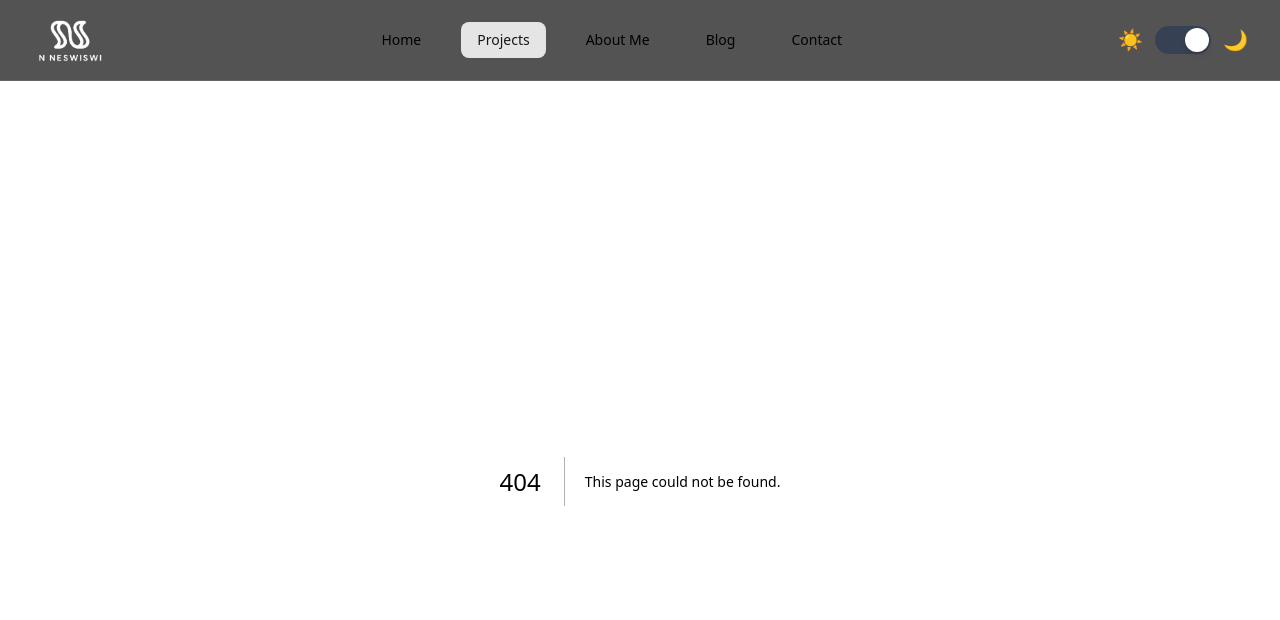
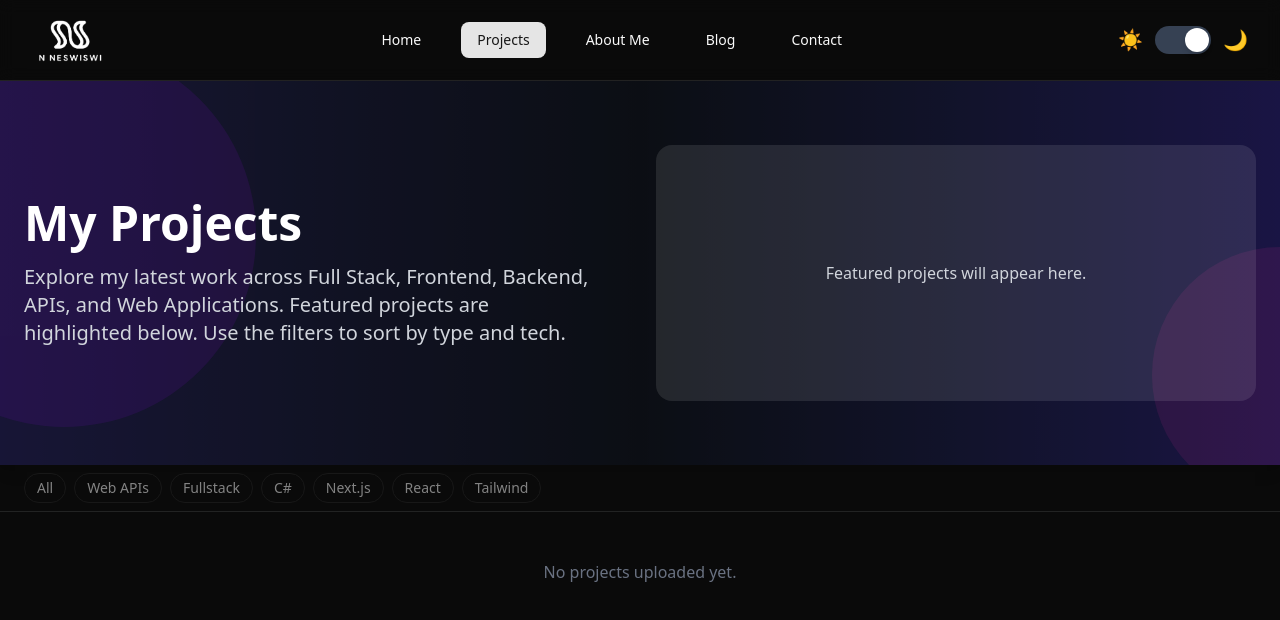
Before and after one commit to 23026475/N-Neswiswi, a Next.js app in the folder ndivhuwo-portfolio/: page /projects in a window 1280 px wide. Before the commit this address had no page. Shown: the top 620 px of the page. Built offline with nearby package versions, Linux system fonts and the light colour scheme.

Commit message:
Add updated ProjectsPage layout and related components

```diff
--- /dev/null
+++ b/ndivhuwo-portfolio/app/projects/ProjectContent.tsx
@@ -0,0 +1,49 @@
+"use client";
+
+import ProjectCard from "@/components/ProjectCard";
+import HeroSlideshow from "@/components/HeroSlideshow";
+import ProjectFilters from "@/components/ProjectFilters";
+import { Project } from "@/lib/fetchProjects";
+
+type Props = { projects: Project[] };
+
+export default function ProjectContent({ projects }: Props) {
+  const featuredProjects = projects.filter(p => p.featured);
+
+  return (
+    <section className="px-4 sm:px-8 py-16 max-w-5xl mx-auto flex flex-col gap-12">
+      {/* Hero Slideshow */}
+      {featuredProjects.length > 0 && (
+        <HeroSlideshow
+          slides={featuredProjects.map(({ title, shortDescription, thumbnail, tech, demoLink, githubLink }) => ({
+            title,
+            subtitle: shortDescription,
+            thumbnail,
+            tech,
+            demoUrl: demoLink,
+            githubUrl: githubLink,
+          }))}
+        />
+      )}
+
+      {/* Filters */}
+      <ProjectFilters selected="all" setSelected={() => {}} />
+
+      {/* Projects Grid */}
+      <div className="grid gap-8 md:grid-cols-2 lg:grid-cols-3 mt-6">
+        {projects.map(({ _id, title, shortDescription, thumbnail, tech, type, demoLink, githubLink }) => (
+          <ProjectCard
+            key={_id}
+            title={title}
+            description={shortDescription}
+            image={thumbnail}
+            tech={tech}
+            type={type}
+            demoLink={demoLink}
+            githubLink={githubLink}
+          />
+        ))}
+      </div>
+    </section>
+  );
+}
--- /dev/null
+++ b/ndivhuwo-portfolio/app/projects/page.tsx
@@ -0,0 +1,80 @@
+"use client"; // needed for state and animation hooks
+
+import { useState } from "react";
+import ProjectsGrid from "@/components/ProjectsGrid";
+import HeroSlideshow, { Slide } from "@/components/HeroSlideshow";
+import { fetchSanityData } from "@/sanity/lib/sanityClient";
+import { Separator } from "@/components/ui/separator";
+
+interface Project {
+  _id: string;
+  title: string;
+  shortDescription?: string;
+  thumbnail: string;
+  tech?: string[];
+  type?: string;
+  demoLink?: string;
+  githubLink?: string;
+  featured?: boolean;
+}
+
+export default function ProjectsPage() {
+  const [projects, setProjects] = useState<Project[]>([]);
+
+  // Fetch projects (useEffect if you want dynamic fetch)
+  // For simplicity, using placeholder effect for now
+  const featuredProjects = projects.filter((p) => p.featured) || [];
+
+  return (
+    <section className="max-w-7xl flex flex-col">
+      {/* Hero Section */}
+      <div className="relative w-full overflow-hidden bg-background shadow-lg flex flex-col md:flex-row items-center gap-8 p-6 h-96">
+        {/* Animated Background */}
+        <div className="absolute inset-0 overflow-hidden">
+          <div className="absolute w-full h-full bg-gradient-to-r from-indigo-900 via-gray-900 to-indigo-800 opacity-20 animate-[pulse_20s_linear_infinite]"></div>
+          <div className="absolute w-96 h-96 bg-purple-600/10 rounded-full top-[-10%] left-[-10%] animate-[spin_slow_60s_linear_infinite]"></div>
+          <div className="absolute w-64 h-64 bg-pink-500/10 rounded-full bottom-[-10%] right-[-10%] animate-[spin_slow_reverse_80s_linear_infinite]"></div>
+        </div>
+
+        {/* Text Content */}
+        <div className="relative flex-1 text-white space-y-4 z-10">
+          <h1 className="text-4xl md:text-5xl font-bold">
+            My Projects
+          </h1>
+          <p className="text-lg md:text-xl max-w-xl text-gray-300">
+            Explore my latest work across Full Stack, Frontend, Backend, APIs, and Web Applications.
+            Featured projects are highlighted below. Use the filters to sort by type and tech.
+          </p>
+        </div>
+
+        {/* Slideshow */}
+        <div className="relative flex-1 w-full md:w-auto z-10">
+          {featuredProjects.length > 0 ? (
+            <div className="relative h-64 md:h-80 w-full rounded-2xl overflow-hidden shadow-lg">
+              <HeroSlideshow
+                slides={featuredProjects.map<Slide>((p) => ({
+                  title: p.title,
+                  subtitle: p.shortDescription,
+                  thumbnail: p.thumbnail,
+                  tech: p.tech,
+                  demoUrl: p.demoLink,
+                  githubUrl: p.githubLink,
+                }))}
+              />
+            </div>
+          ) : (
+            <div className="h-64 w-full rounded-2xl bg-white/10 flex items-center justify-center text-gray-300 text-center px-4">
+              Featured projects will appear here.
+            </div>
+          )}
+        </div>
+      </div>
+
+      {/* Separator */}
+      {/*<Separator className="my-8" />*/}
+
+      {/* Projects Grid */}
+      <ProjectsGrid projects={projects} />
+    </section>
+  );
+}
```
